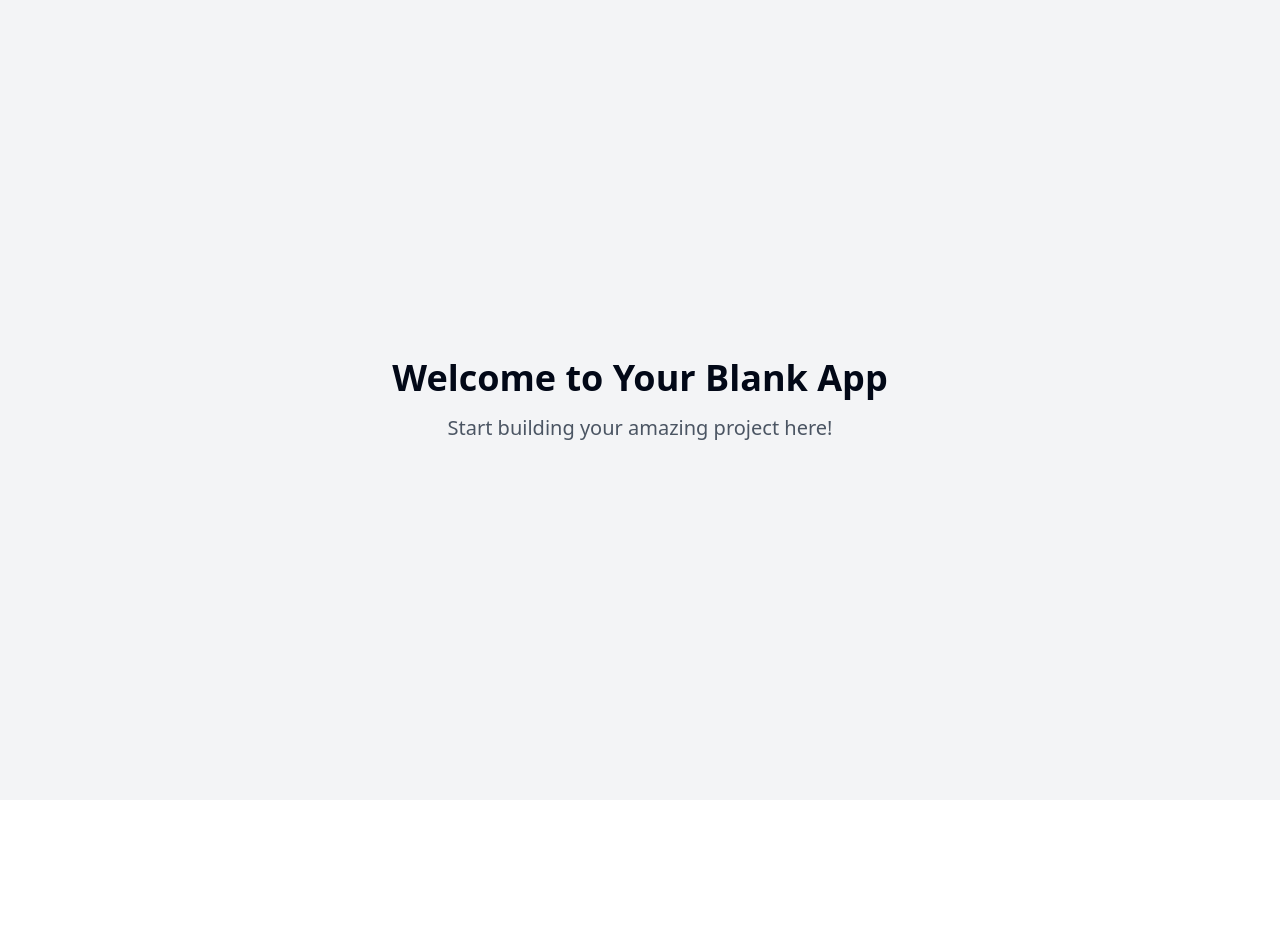
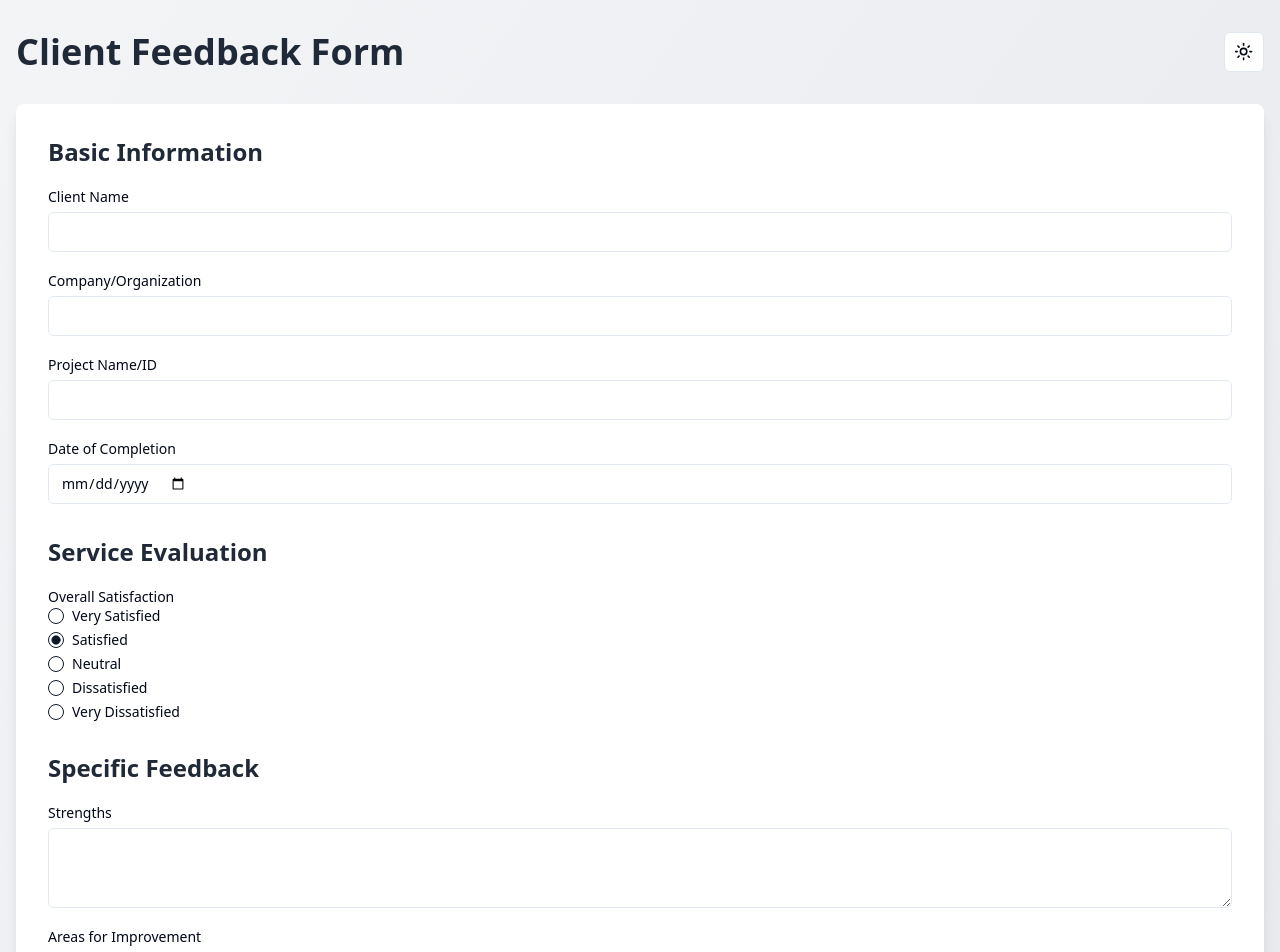
Before and after one commit to funaccountly/feedback-grove, a React (Vite) app: page / in a window 1280 px wide. Shown: the top 952 px of the page. Before the commit the page ends 800 px from the top, so only its background shows below. Built offline with nearby package versions, Linux system fonts and the light colour scheme.

Commit message:
Create feedback form website
Develop a feedback form website featuring premium and impressive designs, incorporating both dark mode and light mode options.
[skip gpt_engineer]

```diff
--- /dev/null
+++ b/src/components/FeedbackForm.jsx
@@ -0,0 +1,124 @@
+import React from 'react';
+import { useForm } from 'react-hook-form';
+import { Button } from '@/components/ui/button';
+import { Input } from '@/components/ui/input';
+import { Textarea } from '@/components/ui/textarea';
+import { Select } from '@/components/ui/select';
+import { Label } from '@/components/ui/label';
+import { RadioGroup, RadioGroupItem } from '@/components/ui/radio-group';
+
+const FeedbackForm = () => {
+  const { register, handleSubmit, formState: { errors } } = useForm();
+
+  const onSubmit = (data) => {
+    console.log(data);
+    // Here you would typically send the data to your backend
+  };
+
+  return (
+    <form onSubmit={handleSubmit(onSubmit)} className="space-y-8 bg-white dark:bg-gray-800 p-8 rounded-lg shadow-lg">
+      <div className="space-y-4">
+        <h2 className="text-2xl font-semibold text-gray-800 dark:text-white">Basic Information</h2>
+        <div>
+          <Label htmlFor="clientName">Client Name</Label>
+          <Input id="clientName" {...register('clientName', { required: true })} className="mt-1" />
+          {errors.clientName && <span className="text-red-500 text-sm">This field is required</span>}
+        </div>
+        <div>
+          <Label htmlFor="company">Company/Organization</Label>
+          <Input id="company" {...register('company', { required: true })} className="mt-1" />
+          {errors.company && <span className="text-red-500 text-sm">This field is required</span>}
+        </div>
+        <div>
+          <Label htmlFor="projectName">Project Name/ID</Label>
+          <Input id="projectName" {...register('projectName', { required: true })} className="mt-1" />
+          {errors.projectName && <span className="text-red-500 text-sm">This field is required</span>}
+        </div>
+        <div>
+          <Label htmlFor="completionDate">Date of Completion</Label>
+          <Input id="completionDate" type="date" {...register('completionDate', { required: true })} className="mt-1" />
+          {errors.completionDate && <span className="text-red-500 text-sm">This field is required</span>}
+        </div>
+      </div>
+
+      <div className="space-y-4">
+        <h2 className="text-2xl font-semibold text-gray-800 dark:text-white">Service Evaluation</h2>
+        <div>
+          <Label>Overall Satisfaction</Label>
+          <RadioGroup defaultValue="satisfied">
+            <div className="flex items-center space-x-2">
+              <RadioGroupItem value="very-satisfied" id="very-satisfied" />
+              <Label htmlFor="very-satisfied">Very Satisfied</Label>
+            </div>
+            <div className="flex items-center space-x-2">
+              <RadioGroupItem value="satisfied" id="satisfied" />
+              <Label htmlFor="satisfied">Satisfied</Label>
+            </div>
+            <div className="flex items-center space-x-2">
+              <RadioGroupItem value="neutral" id="neutral" />
+              <Label htmlFor="neutral">Neutral</Label>
+            </div>
+            <div className="flex items-center space-x-2">
+              <RadioGroupItem value="dissatisfied" id="dissatisfied" />
+              <Label htmlFor="dissatisfied">Dissatisfied</Label>
+            </div>
+            <div className="flex items-center space-x-2">
+              <RadioGroupItem value="very-dissatisfied" id="very-dissatisfied" />
+              <Label htmlFor="very-dissatisfied">Very Dissatisfied</Label>
+            </div>
+          </RadioGroup>
+        </div>
+        {/* Add similar RadioGroup components for other evaluation criteria */}
+      </div>
+
+      <div className="space-y-4">
+        <h2 className="text-2xl font-semibold text-gray-800 dark:text-white">Specific Feedback</h2>
+        <div>
+          <Label htmlFor="strengths">Strengths</Label>
+          <Textarea id="strengths" {...register('strengths')} className="mt-1" />
+        </div>
+        <div>
+          <Label htmlFor="improvements">Areas for Improvement</Label>
+          <Textarea id="improvements" {...register('improvements')} className="mt-1" />
+        </div>
+        <div>
+          <Label htmlFor="additionalServices">Additional Services</Label>
+          <Textarea id="additionalServices" {...register('additionalServices')} className="mt-1" />
+        </div>
+      </div>
+
+      <div className="space-y-4">
+        <h2 className="text-2xl font-semibold text-gray-800 dark:text-white">Future Engagement</h2>
+        <div>
+          <Label htmlFor="recommendation">Likelihood of Recommending</Label>
+          <Select id="recommendation" {...register('recommendation')}>
+            <option value="very-likely">Very Likely</option>
+            <option value="likely">Likely</option>
+            <option value="neutral">Neutral</option>
+            <option value="unlikely">Unlikely</option>
+            <option value="very-unlikely">Very Unlikely</option>
+          </Select>
+        </div>
+        <div>
+          <Label htmlFor="futureProjects">Future Projects</Label>
+          <Select id="futureProjects" {...register('futureProjects')}>
+            <option value="definitely">Definitely</option>
+            <option value="probably">Probably</option>
+            <option value="might">Might</option>
+            <option value="probably-not">Probably Not</option>
+            <option value="definitely-not">Definitely Not</option>
+          </Select>
+        </div>
+      </div>
+
+      <div>
+        <Label htmlFor="additionalComments">Additional Comments</Label>
+        <Textarea id="additionalComments" {...register('additionalComments')} className="mt-1" />
+      </div>
+
+      <Button type="submit" className="w-full">Submit Feedback</Button>
+    </form>
+  );
+};
+
+export default FeedbackForm;
--- /dev/null
+++ b/src/components/ThemeToggle.jsx
@@ -0,0 +1,22 @@
+import React from 'react';
+import { useTheme } from 'next-themes';
+import { Moon, Sun } from 'lucide-react';
+import { Button } from '@/components/ui/button';
+
+const ThemeToggle = () => {
+  const { theme, setTheme } = useTheme();
+
+  return (
+    <Button
+      variant="outline"
+      size="icon"
+      onClick={() => setTheme(theme === 'dark' ? 'light' : 'dark')}
+    >
+      <Sun className="h-[1.2rem] w-[1.2rem] rotate-0 scale-100 transition-all dark:-rotate-90 dark:scale-0" />
+      <Moon className="absolute h-[1.2rem] w-[1.2rem] rotate-90 scale-0 transition-all dark:rotate-0 dark:scale-100" />
+      <span className="sr-only">Toggle theme</span>
+    </Button>
+  );
+};
+
+export default ThemeToggle;
--- a/src/pages/Index.jsx
+++ b/src/pages/Index.jsx
@@ -1,13 +1,21 @@
-// Update this page (the content is just a fallback if you fail to update the page)
+import React from 'react';
+import { ThemeProvider } from 'next-themes';
+import FeedbackForm from '../components/FeedbackForm';
+import ThemeToggle from '../components/ThemeToggle';
 
 const Index = () => {
   return (
-    <div className="min-h-screen flex items-center justify-center bg-gray-100">
-      <div className="text-center">
-        <h1 className="text-4xl font-bold mb-4">Welcome to Your Blank App</h1>
-        <p className="text-xl text-gray-600">Start building your amazing project here!</p>
+    <ThemeProvider attribute="class">
+      <div className="min-h-screen bg-gradient-to-br from-gray-100 to-gray-200 dark:from-gray-800 dark:to-gray-900 transition-colors duration-300">
+        <div className="container mx-auto px-4 py-8">
+          <div className="flex justify-between items-center mb-8">
+            <h1 className="text-4xl font-bold text-gray-800 dark:text-white">Client Feedback Form</h1>
+            <ThemeToggle />
+          </div>
+          <FeedbackForm />
+        </div>
       </div>
-    </div>
+    </ThemeProvider>
   );
 };
 
```
Also changed, not shown: src/index.css (line endings or trailing spaces).
